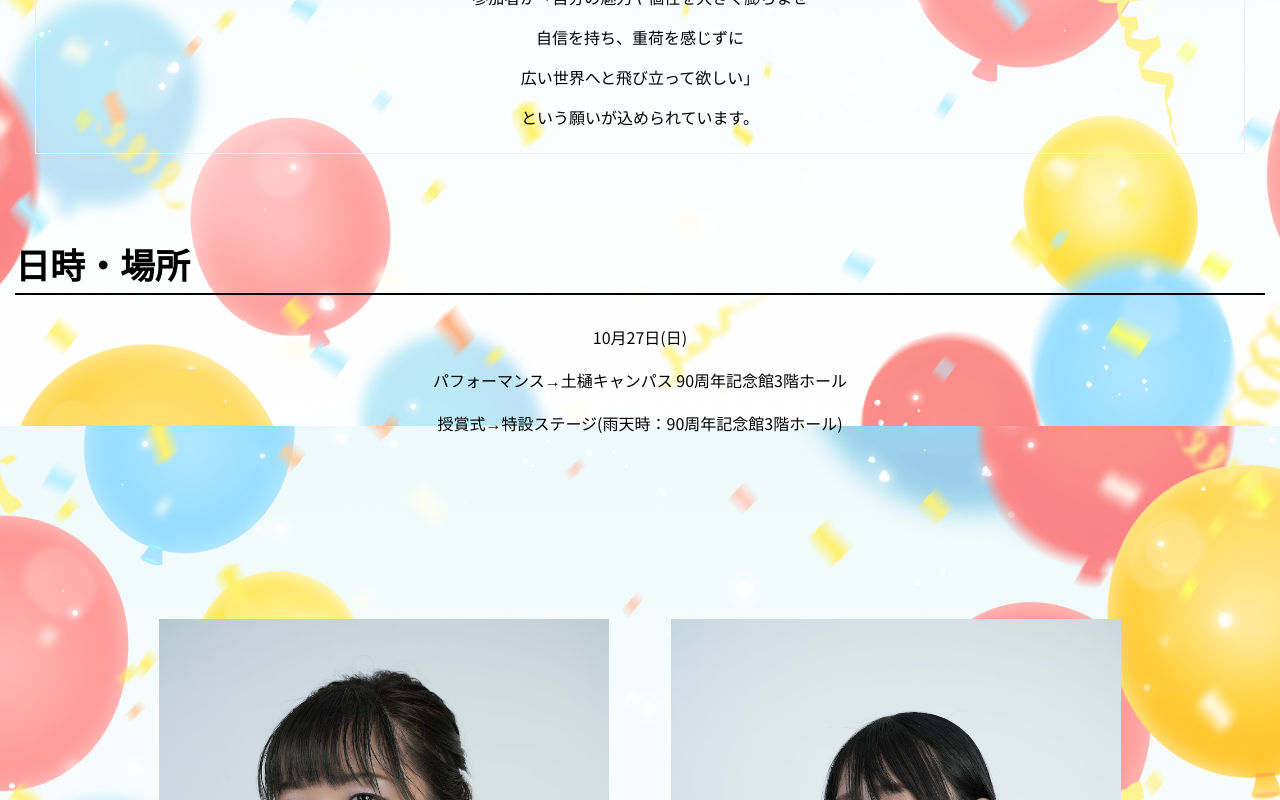
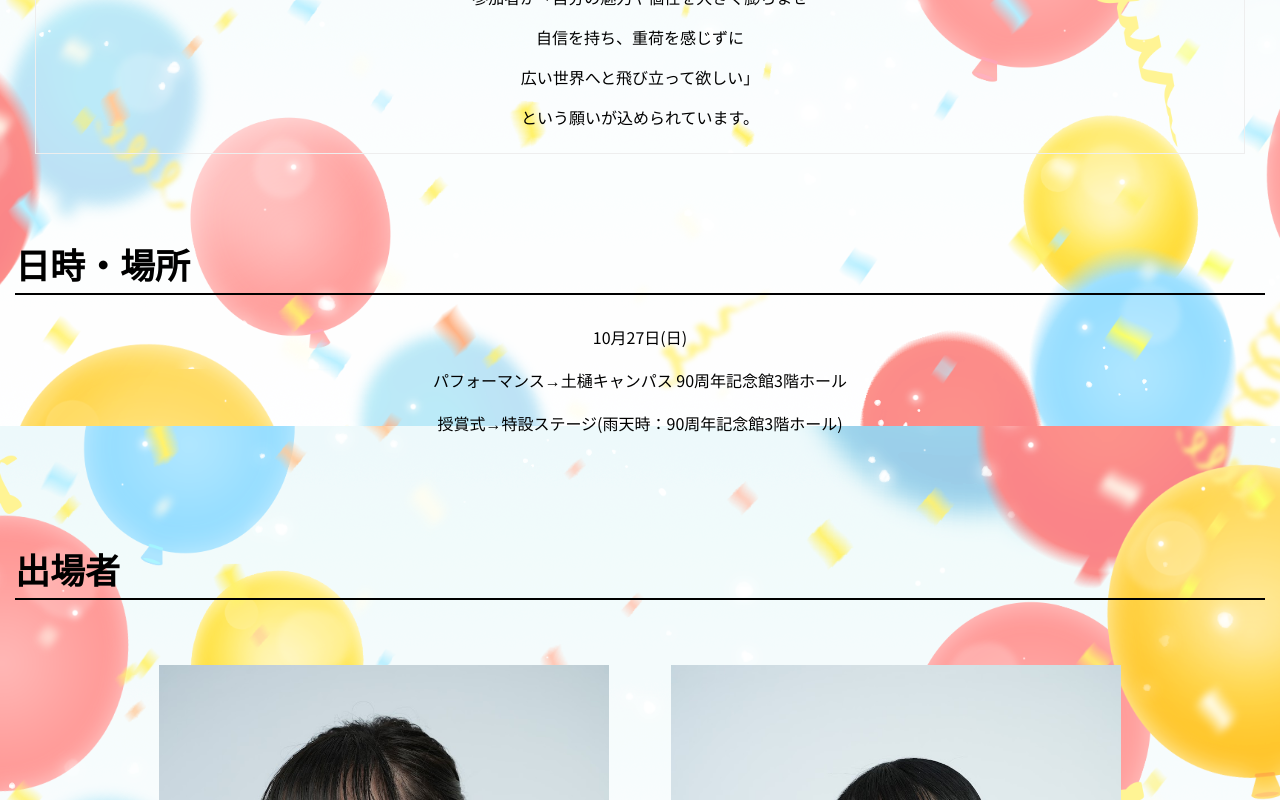
Before and after one commit to nobekawashuto/2024TGUFES, a Next.js app in the folder tgufes/: page /tgcon in a window 1280 px wide. Shown: the part 480-1280 px from the top of the page. Built offline with nearby package versions, Linux system fonts and the light colour scheme; a web font is replaced by a local one.

Commit message:
TGコンテストページの調整です

```diff
--- a/tgufes/src/pages/tgcon.tsx
+++ b/tgufes/src/pages/tgcon.tsx
@@ -71,7 +71,8 @@ export default function Home() {
                     </div>
                 </ScrollRevealContainer>
                 <ScrollRevealContainer>
-                    <div>
+                    <div className="txt">
+                        <h2 className="tgcon-person-title">出場者</h2>
                         <div className="personContainer">
                             <Avatar person={{
                                 pass: '/images/No.1大藏のどか.jpg',
--- a/tgufes/src/styles/globals.css
+++ b/tgufes/src/styles/globals.css
@@ -391,7 +391,7 @@ footer p {
 
 .tgcon-date{
   padding: 15px;
-  margin-bottom: 100px;
+  margin-bottom: 70px;
 }
 
 .tgcon-date-title{
@@ -402,6 +402,10 @@ footer p {
   text-align: center;
 }
 
+.tgcon-person-title{
+  margin: 15px;
+  border-bottom: 2px solid black;
+}
 
 .personbox{
   text-align: center;
```
